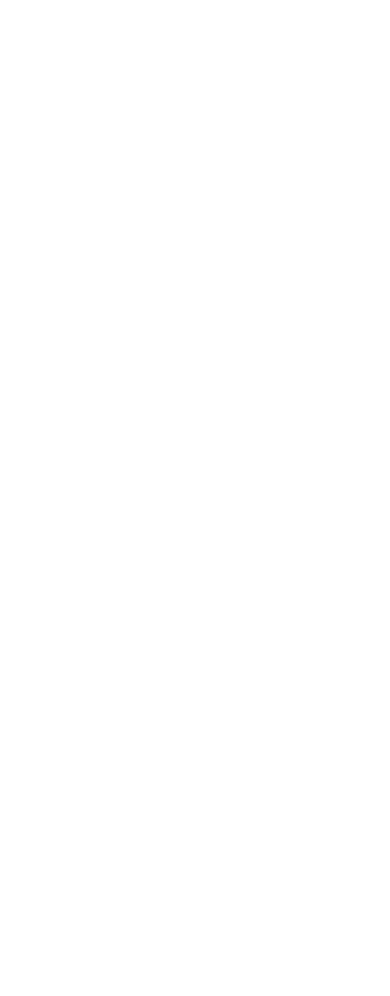
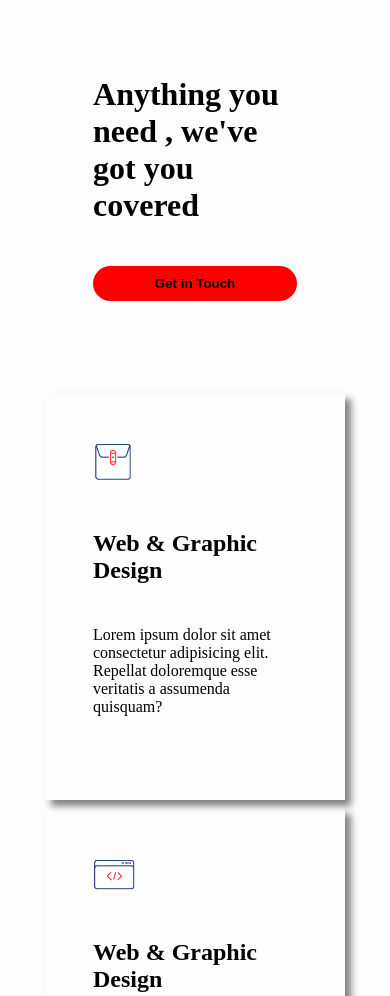
Before and after one commit to Abdellah-Majdoul/Wiaam-Abdellah-Saifdin, a plain HTML site: page index.html in a window 390 px wide. Shown: the top 996 px of the page. Before the commit the page ends 844 px from the top, so only its background shows below. Drawn offline with Linux system fonts and the light colour scheme.

Commit message:
secondSection

```diff
--- a/index.html
+++ b/index.html
@@ -4,8 +4,33 @@
     <meta charset="UTF-8">
     <meta name="viewport" content="width=device-width, initial-scale=1.0">
     <title>Document</title>
+    <link rel="stylesheet" href="./public/css/app.css">
 </head>
 <body>
+    <!--second section-->
+    <section class="cards">
+        <div class="card1">
+            <h1>Anything you need , we've got you covered</h1>
+            <button>Get in Touch</button>
+        </div>
+        <div class="card2">
+            <div>
+                <img src="./public/images/icon1.png" alt="">
+            </div>
+            <h1>Web & Graphic Design</h1>
+            <p>Lorem ipsum dolor sit amet consectetur adipisicing elit.
+                 Repellat doloremque esse veritatis a assumenda quisquam?</p>
+        </div>
+        <div class="card3">
+            <div>
+                <img src="./public/images/icon2.png" alt="">
+            </div>
 
+            <h1>Web & Graphic Design</h1>
+            <p>Lorem ipsum dolor sit amet consectetur adipisicing elit.
+                 Repellat doloremque esse veritatis a assumenda quisquam?</p>
+
+        </div>
+    </section>
 </body>
 </html>
--- a/public/css/app.css
+++ b/public/css/app.css
@@ -0,0 +1,62 @@
+*{
+    margin: 0;
+    padding: 0;
+}
+.cards{
+    background: #fdfdfd;
+    display: flex;
+    align-items: center;
+    justify-content: center;
+    gap: 2vw;
+    padding: 9vh 8vh;
+}
+.card1,
+.card2,
+.card3{
+    display: flex;
+    flex-direction: column;
+    width: 15vw;
+    gap: 5vh;
+
+}
+
+.card2,
+.card3{
+    padding: 3rem ;
+    box-shadow: 6px 6px 7px grey;
+}
+.card1 h1{
+    width: 17vw;
+    font-size: xx-large;
+
+}
+.card1 button{
+    background-color: rgb(255, 0, 0);
+    padding: 10px 40px;
+    border: none;
+    border-radius: 25px;
+    font-weight: bold;
+}
+.card1 button:hover{
+    background-color: rgb(60, 60, 194);
+    padding: 15px 50px;
+}
+@media (max-width:428px){
+    .cards{
+        flex-direction: column;
+    }
+.card1,
+.card2,
+.card3{
+    display: flex;
+    flex-direction: column;
+    width: 80%;
+    gap: 5vh;
+    padding-bottom: 10vh;
+}
+.card1 h1{
+    width: 50vw;
+    font-size: xx-large;
+}
+
+}
```
Also changed, not shown: public/images/icon1.png (added), public/images/icon2.png (added).
